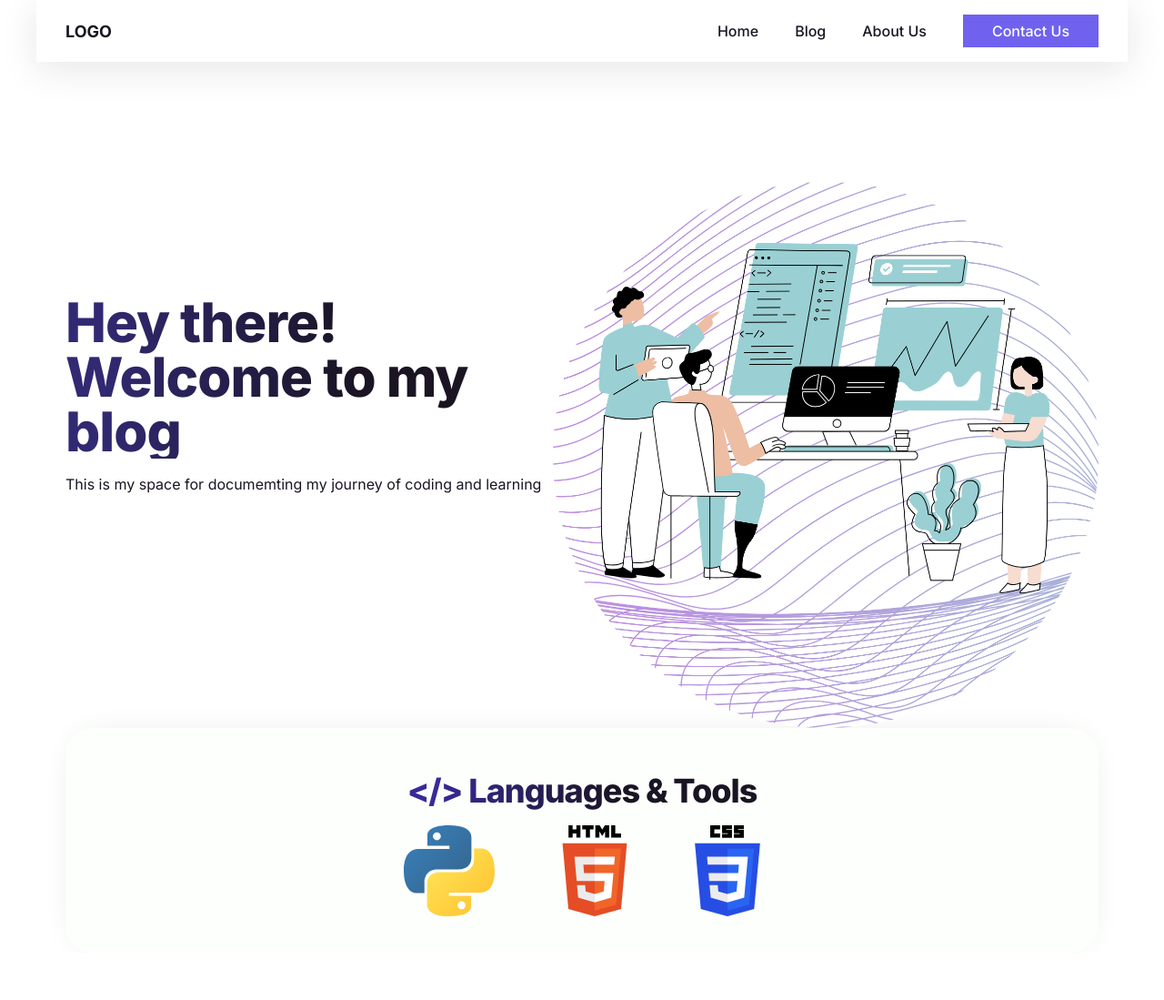
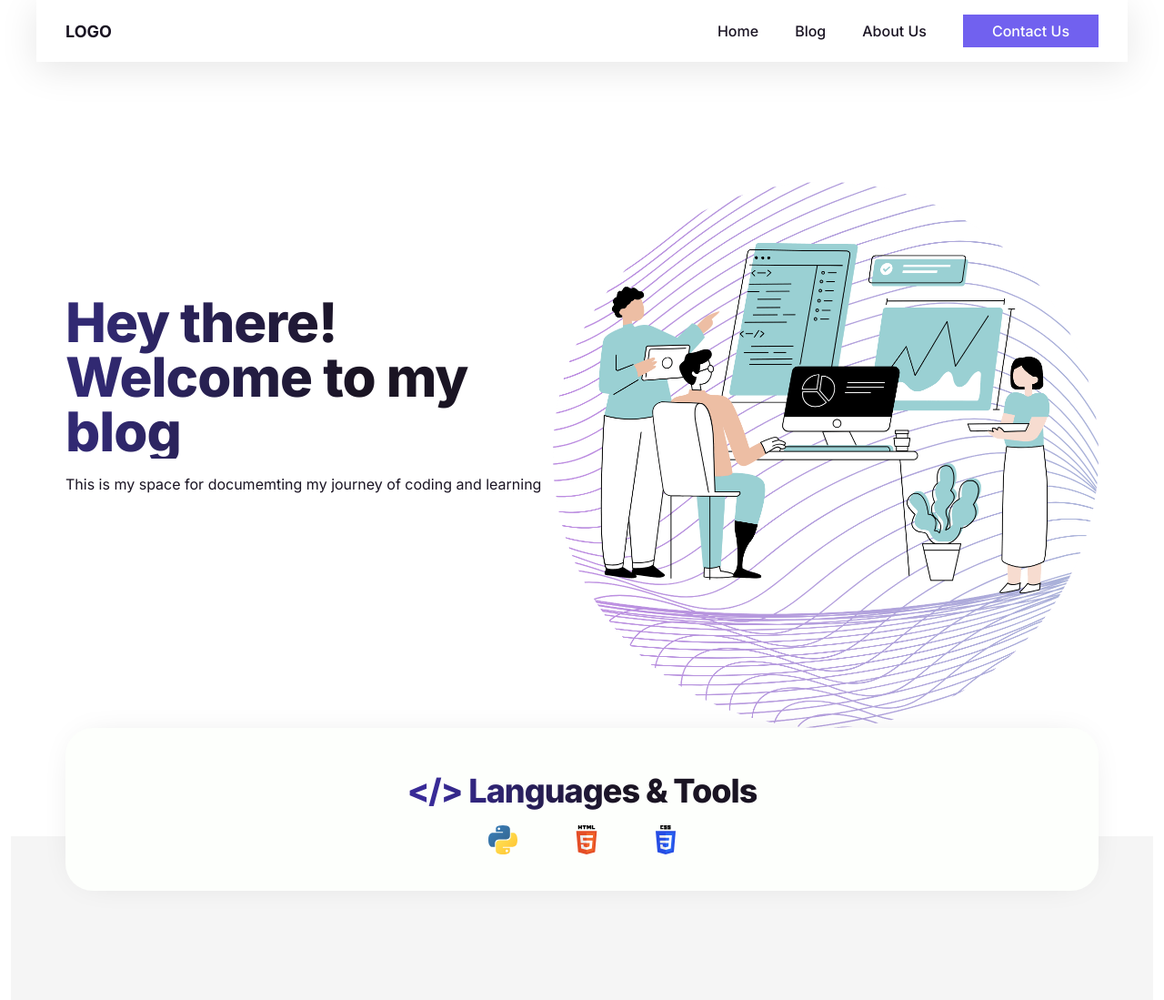
Before and after one commit to Keamogetsw3/Blog-design, a plain HTML site: page index.html in a window 1280 px wide. Shown: the whole page at 91% size. Before the commit the page ends 1047 px from the top, so only its background shows below. Drawn offline with Linux system fonts and the light colour scheme.

Commit message:
Latest articles section added

```diff
--- a/index.html
+++ b/index.html
@@ -47,13 +47,19 @@
                     <span class="tech-icon">&lt;/&gt;</span> Languages & Tools
                 </h2>
                 <div class="logos">
-                    <img src="images/python.svg" alt="Python logo" width="100px" height="100px">
-                    <img src="images/HTML.svg" alt="HTML5 logo" width="80px" height="100px">
-                    <img src="images/CSS.svg" alt="CSS3 logo" width="80px" height="100px">
+                    <img src="images/python.svg" alt="Python logo">
+                    <img src="images/HTML.svg" alt="HTML5 logo">
+                    <img src="images/CSS.svg" alt="CSS3 logo">
                 </div>
             </div>
         </div>
-        <!-- Start of Tech Stack section -->
+        <!-- End of Tech Stack section -->
+         <div class="latest-articles">
+            <div class="container">
+
+            </div>
+         </div>
+        <!-- Start of Latest Articles section -->
 
     </div>
 
--- a/style.css
+++ b/style.css
@@ -157,6 +157,11 @@ header .right img{
 
 /* Langauges and Tools section */
 .tech-stack {
+    z-index: 2;
+    position: relative;
+}
+
+.tech-stack img {
     width: auto;
     height: 32px;
 }
@@ -164,13 +169,11 @@ header .right img{
 .tech-stack .logos {
     display: flex;
     gap: 60px; /* space between logos */
+    flex-wrap: wrap; /* allows wrapping on smaller screens */
     justify-content: center; /* centers horizontally */
     align-items: center; /* centers vertically */
 }
 
-.tech-stack .logos img {
-    object-fit: contain; /* keeps logos from stretching */
-}
 
 .tech-stack .container {
     display: flex;
@@ -182,3 +185,10 @@ header .right img{
     border-radius: 30px;
     background: var(--light-color);
 }
+
+/* Latest articles section */
+.latest-articles {
+    background: #f5f5f5;
+    margin: -60px;
+    padding-top: 180px;
+}
```
